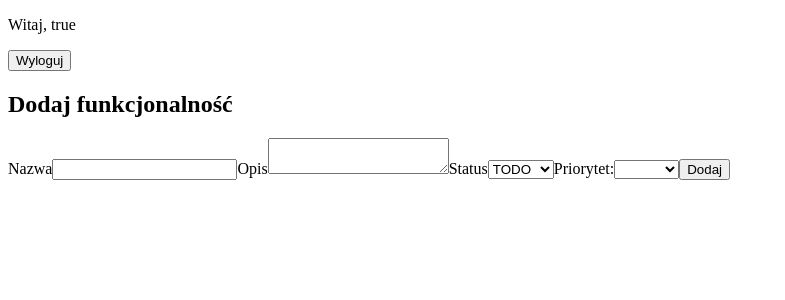
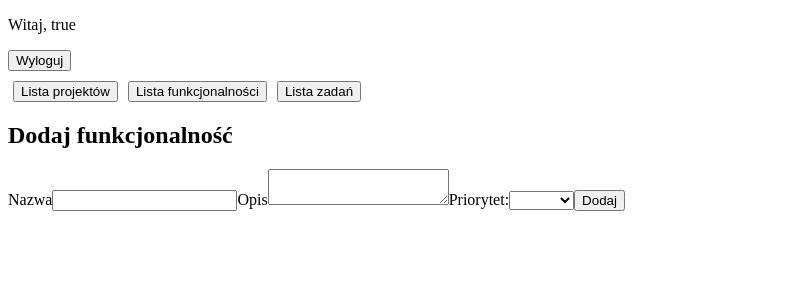
Before and after one commit to pawelsocha1/ManageMe, an Angular app: page /create-functionality in a window 1280 px wide. Shown: the top 300 px of the page, without its empty margins (0-785 px from the left). Built offline with nearby package versions, Linux system fonts and the light colour scheme; sample sign-in values are in the browser's storage.

Commit message:
przyciski, status funkc

```diff
--- a/src/app/app-routing.module.ts
+++ b/src/app/app-routing.module.ts
@@ -30,7 +30,7 @@ const appRoutes: Routes = [
   { path: 'login', component: LoginFormComponent },
   { path: 'register', component: RegistrationFormComponent },
   { path: 'task-details/:taskId', component: TaskDetailsComponent, canActivate: [AuthGuard] },
-  { path: '**', redirectTo: '/projects' }
+  { path: '**', redirectTo: '/task-list' }
 ];
 
 @NgModule({
--- a/src/app/app.component.css
+++ b/src/app/app.component.css
@@ -0,0 +1,7 @@
+.menu {
+    margin: 10px 0;
+}
+
+a {
+    margin: 0 5px;
+}
--- a/src/app/app.component.html
+++ b/src/app/app.component.html
@@ -1,6 +1,12 @@
 <header>
 <title>ManageMe</title>
 <app-user-panel></app-user-panel>
+<div class="menu">
+  <a href="/projects"><button>Lista projektów</button></a>
+  <a href="/functionality-list"><button>Lista funkcjonalności</button></a>
+  <a href="/task-list"><button>Lista zadań</button></a>
+</div>
+
 </header>
 
 <main>
--- a/src/app/create-functionality/create-functionality.component.html
+++ b/src/app/create-functionality/create-functionality.component.html
@@ -5,12 +5,6 @@
   <input type="text" id="functionality-name" [(ngModel)]="functionality.name">
   <label for="functionality-description">Opis</label>
   <textarea id="functionality-description" [(ngModel)]="functionality.description"></textarea>
-  <label for="functionality-status">Status</label>
-  <select id="functionality-status" [(ngModel)]="functionality.status">
-    <option value="TODO">TODO</option>
-    <option value="DOING">DOING</option>
-    <option value="DONE">DONE</option>
-  </select>
     <label for="priority">Priorytet:</label>
     <select id="priority" name="priority" [(ngModel)]="functionality.priority">
       <option value="niski">Niski</option>
--- a/src/app/functionality-details/functionality-details.component.ts
+++ b/src/app/functionality-details/functionality-details.component.ts
@@ -4,6 +4,7 @@ import { FunctionalityService } from '../services/functionality.service';
 import { Task } from '../models/task.model';
 import { Functionality } from '../models/functionality.model';
 import { tap } from 'rxjs/operators';
+import { TaskService } from '../services/task.service';
 
 @Component({
   selector: 'app-functionality-details',
@@ -16,7 +17,8 @@ export class FunctionalityDetailsComponent implements OnInit {
 
   constructor(
     private route: ActivatedRoute,
-    private functionalityService: FunctionalityService
+    private functionalityService: FunctionalityService,
+    private taskService: TaskService
   ) {}
 
   ngOnInit() {
@@ -34,12 +36,10 @@ export class FunctionalityDetailsComponent implements OnInit {
       )
       .subscribe(() => {
         this.getTasksForFunctionality();
-
       });
   }
 
   getTasksForFunctionality(): void {
-    console.log(this.functionality?.functionalityId)
     if (this.functionality) {
       this.functionalityService.getTasksForFunctionality(this.functionality.functionalityId)
         .subscribe((tasks: Task[]) => {
@@ -48,4 +48,16 @@ export class FunctionalityDetailsComponent implements OnInit {
         });
     }
   }
+
+  markTaskAsDoing(task: Task): void {
+    task.status = 'DOING';
+    this.taskService.updateTask(task);
+  }
+
+  markFunctionalityAsDone(): void {
+    if (this.functionality) {
+      this.functionality.status = 'DONE';
+      this.functionalityService.updateFunctionality(this.functionality);
+    }
+  }
 }
--- a/src/app/functionality-list/functionality-list.component.html
+++ b/src/app/functionality-list/functionality-list.component.html
@@ -1,5 +1,5 @@
 <h2>Funkcjonalności</h2>
-
+<a href="/create-functionality"><button>Dodaj funkconalność</button></a>
 <ul>
   <li *ngFor="let functionality of functionalities">
     <h4>{{ functionality.name }}</h4>
--- a/src/app/login-form/login-form.component.html
+++ b/src/app/login-form/login-form.component.html
@@ -1,4 +1,5 @@
 <form [formGroup]="loginForm">
+  <a> Login: JohnDoe Hasło: 123</a>
   <div>
     <label for="username">Nazwa użytkownika:</label>
     <input type="text" id="username" formControlName="username">
--- a/src/app/login-form/login-form.component.ts
+++ b/src/app/login-form/login-form.component.ts
@@ -34,7 +34,7 @@ export class LoginFormComponent implements OnInit {
     const password = this.loginForm.get('password')?.value;
 
     if (this.authService.login(username, password)) {
-      const targetUrl = this.route.snapshot.queryParams['target'] || '/projects';
+      const targetUrl = this.route.snapshot.queryParams['target'] || '/functionality-list';
       this.router.navigateByUrl(targetUrl);
     } else {
       this.loginError = 'Niepoprawne dane logowania';
--- a/src/app/project-list/project-list.component.html
+++ b/src/app/project-list/project-list.component.html
@@ -1,4 +1,5 @@
 <h2>Lista projektów</h2>
+<a href="/create-project"><button>Dodaj projekt</button></a>
 <ul>
   <li *ngFor="let project of projects; let i = index">
     <h4>{{ project.name }}</h4>
--- a/src/app/services/functionality.service.ts
+++ b/src/app/services/functionality.service.ts
@@ -2,6 +2,7 @@ import { Injectable } from '@angular/core';
 import { Functionality } from '../models/functionality.model';
 import { Task } from '../models/task.model';
 import { BehaviorSubject, Observable, map, of, switchMap, tap } from 'rxjs';
+
 
 @Injectable({
   providedIn: 'root'
@@ -12,9 +13,11 @@ export class FunctionalityService {
   private selectedFunctionalitySubject = new BehaviorSubject<Functionality | undefined>(undefined);
 
 
+
   selectedFunctionality$ = this.selectedFunctionalitySubject.asObservable();
 
   constructor() {
+
     this.loadFunctionalitiesFromLocalStorage();
   }
 
--- a/src/app/task-list/task-list.component.html
+++ b/src/app/task-list/task-list.component.html
@@ -1,3 +1,4 @@
+<a href="/create-task"><button>Dodaj zadanie</button></a>
 <div class="kanban-container">
   <div class="kanban-column">
     <h2>TODO</h2>
```
